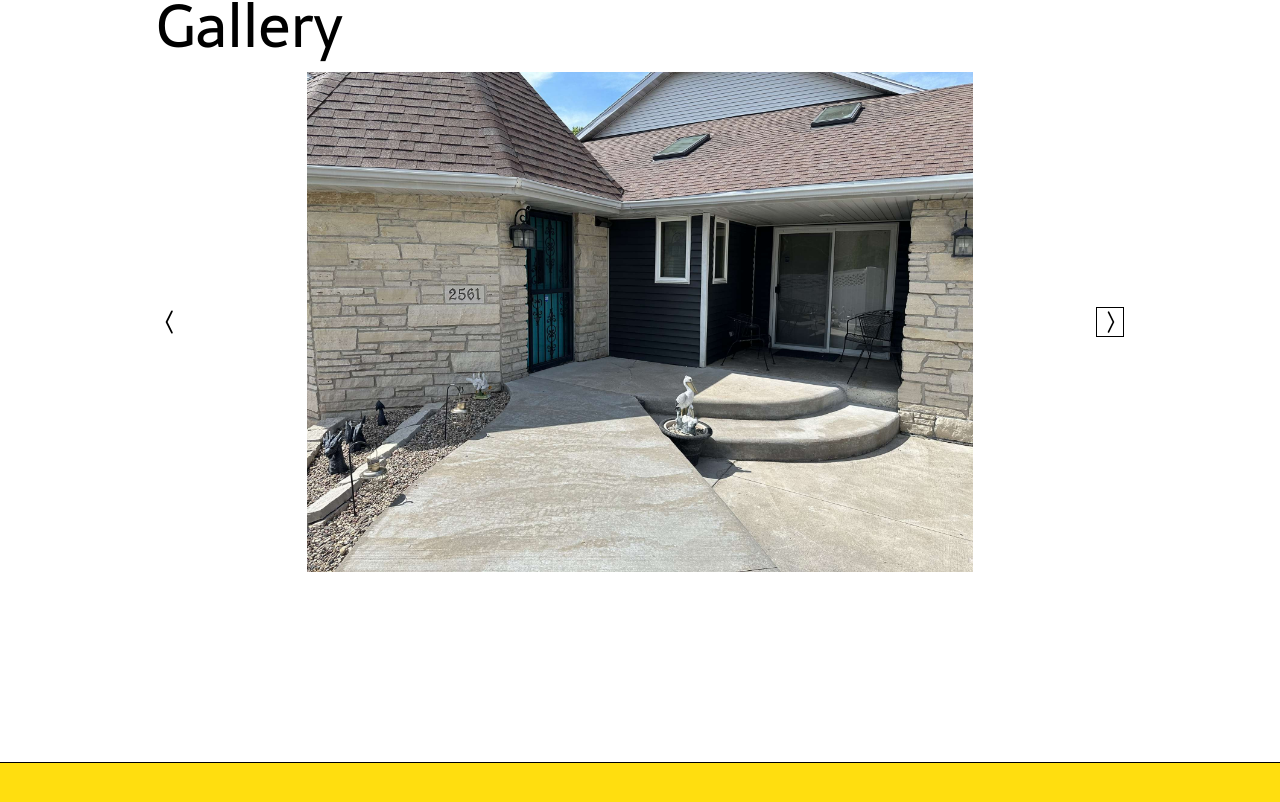
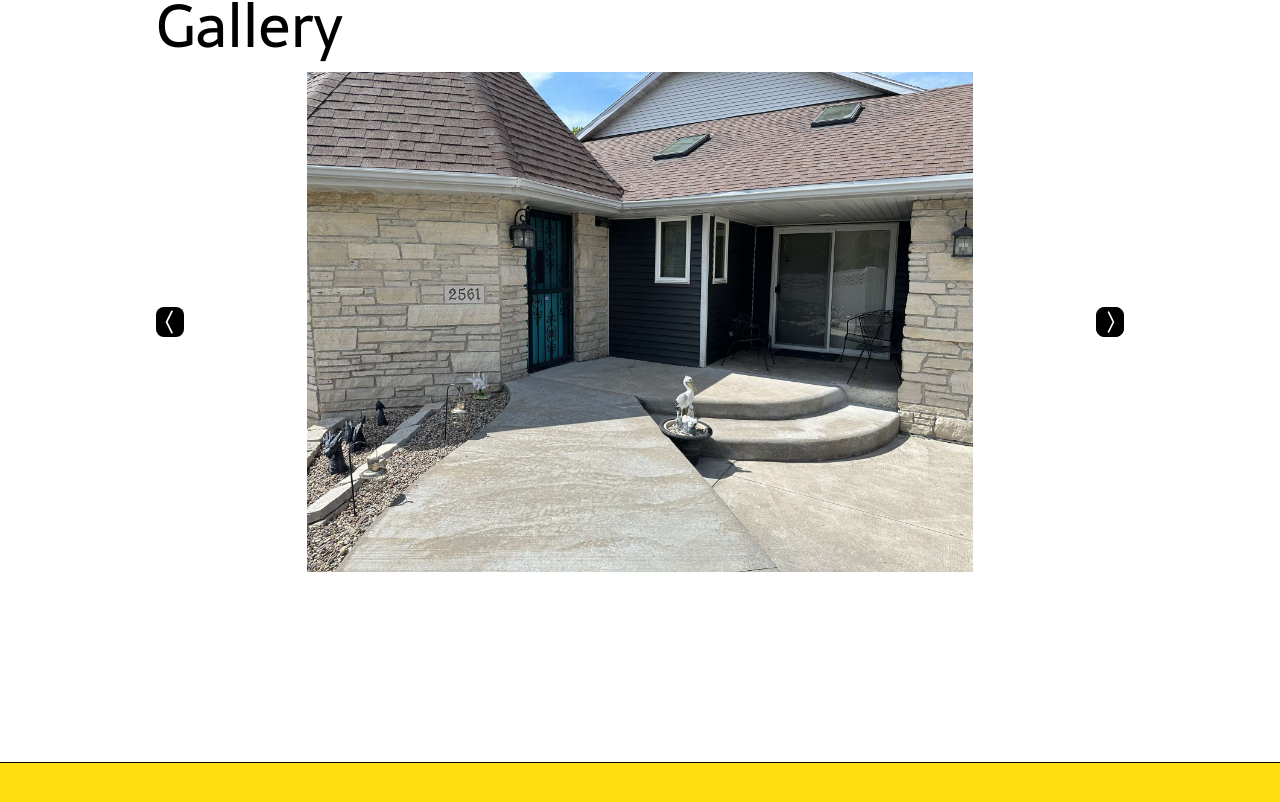
Before and after one commit to skeyz0r/top-tier-react, a Next.js app in the folder react/: page / in a window 1280 px wide. Shown: the part 2843-3645 px from the top of the page. Built offline with nearby package versions, Linux system fonts and the light colour scheme.

Commit message:
Update Slideshow.js

```diff
--- a/react/app/Components/Slideshow.js
+++ b/react/app/Components/Slideshow.js
@@ -46,14 +46,14 @@ export default function Slideshow() {
         <section className="mb-[100px]">
         <div className='max-w-[1000px] h-[730px] w-full m-auto py-16 px-4 relative group'>
         <h1 className={`${sarala.className} text-6xl  mb-4`}>Gallery</h1>
-          <div className="flex items-center">
-            <BsChevronCompactLeft className="cursor-pointer" onClick={left} size={30}/>
+          <div className="flex items-center transition-all">
+            <BsChevronCompactLeft color="white" className="absolute rounded-lg bg-black left-4 md:left-0 md:relative cursor-pointer" onClick={left} size={30}/>
             <Image className="w-full object-contain h-[500px]"
             src={`/slides/${img}.jpg`}
               width={500}
               height={500}
             />
-            <BsChevronCompactRight className="cursor-pointer border border-solid border-black" onClick={right} size={30}/>
+            <BsChevronCompactRight color="white" className="absolute right-4 md:right-0 md:relative cursor-pointer border border-solid rounded-lg bg-black border-black" onClick={right} size={30}/>
           </div>
         </div>
         </section>
```
